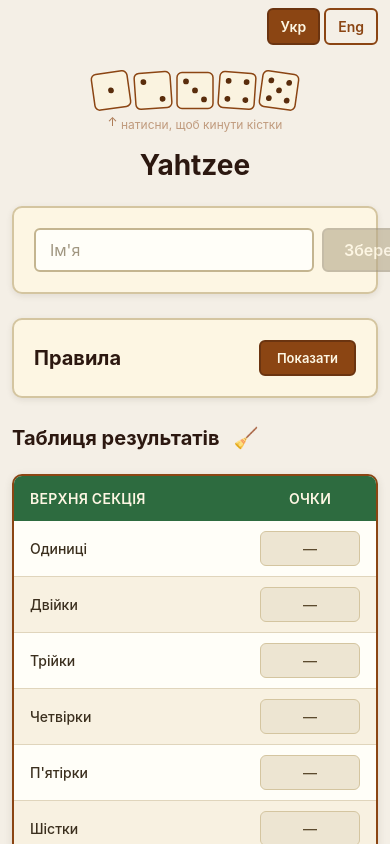
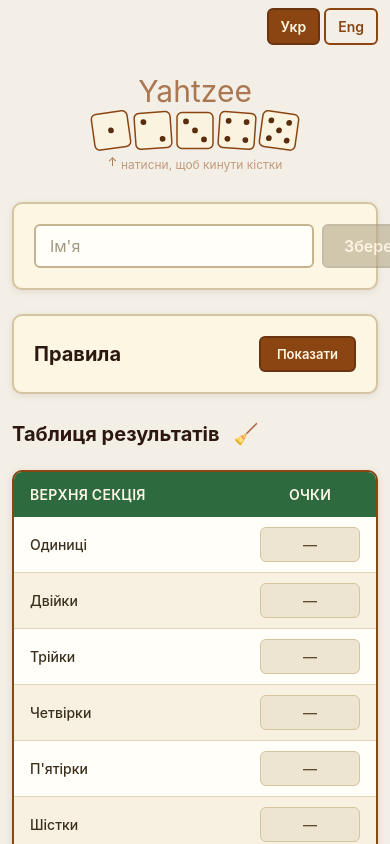
Before and after one commit to melnickforever/yahtzee-mobile-app, a React Native app: screen / in a window 390 px wide. Built offline with nearby package versions, Linux system fonts and the light colour scheme.

Commit message:
Style fixes.

```diff
--- a/App.tsx
+++ b/App.tsx
@@ -119,7 +119,6 @@
 
             <View style={styles.mainContainer}>
               <DiceLogo language={language} onEnterGame={handleEnterGame} gameActive={gameActive} />
-              <Text style={styles.title}>{t.title}</Text>
 
               <PlayerNameSection
                 language={language}
--- a/src/components/DiceLogo.tsx
+++ b/src/components/DiceLogo.tsx
@@ -106,6 +106,10 @@
   return (
     <View style={styles.wrapper}>
       <Pressable onPress={handlePress} disabled={gameActive}>
+        <Animated.View style={styles.topTitleHint}>
+          <Text style={styles.topTitleText}>{translations[language].title}</Text>
+        </Animated.View>
+
         <Animated.View style={{ transform: [{ translateY: bounceAnim }] }}>
           <Svg width={svgWidth} height={svgHeight}>
             {faces.map((face, i) => {
@@ -145,9 +149,16 @@
   wrapper: {
     alignSelf: 'center',
     alignItems: 'center',
-    marginBottom: 8,
+    marginBottom: 30,
   },
   hint: {
+    flexDirection: 'row',
+    alignItems: 'center',
+    marginTop: 4,
+  },
+  topTitleHint: {
+    justifyContent: 'center',
+    alignSelf: 'stretch',
     flexDirection: 'row',
     alignItems: 'center',
     marginTop: 4,
@@ -161,4 +172,9 @@
     color: '#8b4513',
     opacity: 0.7,
   },
+  topTitleText: {
+    fontSize: 30,
+    color: '#8b4513',
+    opacity: 0.7,
+  },
 });
```
